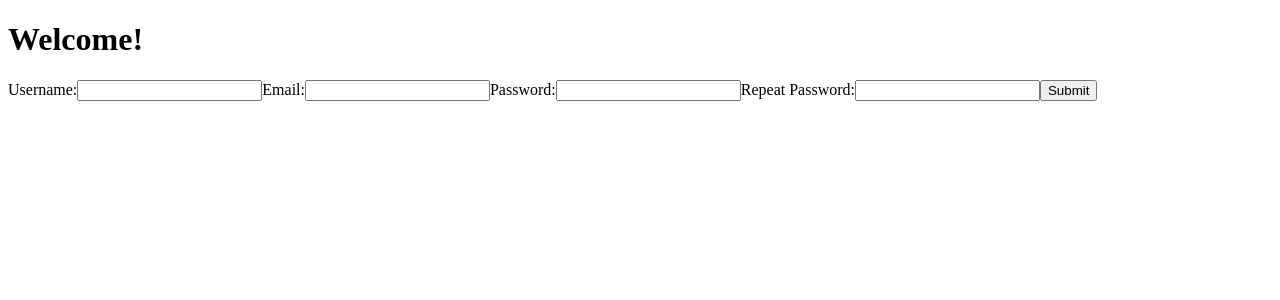
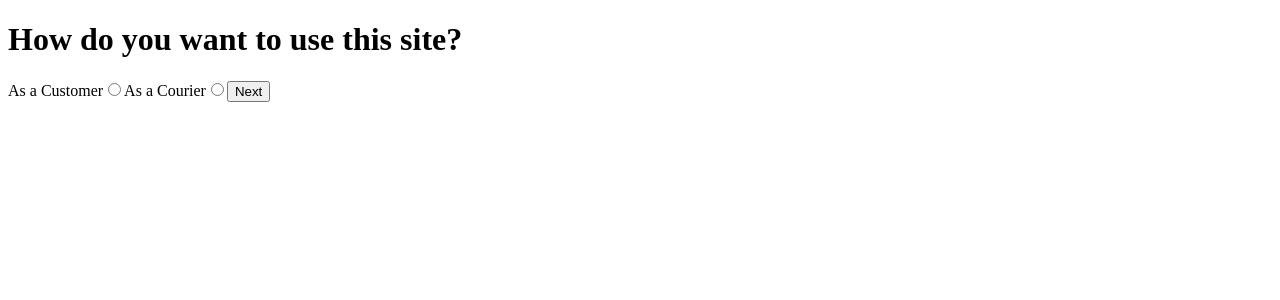
Before and after one commit to VadimPusiak788/delivery, a React app in the folder frontend/: page / in a window 1280 px wide. Shown: the top 300 px of the page. Built offline with nearby package versions, Linux system fonts and the light colour scheme; the HTML template or start-up script is replaced by a standard one.

Commit message:
Implemented WelcomePage component
- Working Login
- Working Registration
- Setup core App functionality needed in future

```diff
--- a/frontend/src/components/App.js
+++ b/frontend/src/components/App.js
@@ -1,37 +1,155 @@
 import React, { Component } from 'react';
 import { render } from "react-dom";
-import { RegistrationForm } from './registration.js';
+import { RegistrationForm, LoginForm } from './registration.js';
+import { RadioForm } from './form.js';
 
 const Registration = (props) => {
     if (props.role === 'Customer') {
-        return <RegistrationForm url="/api/registration/customer/"/>
+        return <RegistrationForm
+            url="/api/registration/customer/"
+            onLogin={props.onLogin}
+        />
     } else if (props.role === 'Courier') {
-        return <RegistrationForm url="/api/registration/courier/"/>
+        return <RegistrationForm
+            url="/api/registration/courier/"
+            onLogin={props.onLogin}
+        />
     } else {
-        return <div>Unknown role</div>
+        return <h1> Unknown role</h1>
     }
 }
 
-const Welcome = (props) => {
-    return (
-        <div>
-            <h1> Welcome! </h1>
-            <Registration role={props.role}/>
-        </div>
-    )
+const Login = (props) => {
+    return <LoginForm url="/api/login/" onLogin={props.onLogin}/>
 }
+
+class WelcomePage extends Component {
+    constructor(props) {
+        super(props);
+        this.state = {
+            step: 'ChooseRole',
+            auth: 'Register',
+            role: 'Customer',
+        }
+        this.props = props;
+
+        this.handleRoleChoice = this.handleRoleChoice.bind(this);
+        this.handleRoleChange = this.handleRoleChange.bind(this);
+        this.handleAuthChoice = this.handleAuthChoice.bind(this);
+        this.handleAuthChange = this.handleAuthChange.bind(this);
+
+        this.onLogin = this.onLogin.bind(this);
+    }
+
+    handleRoleChange(e) {
+        this.setState({role: e.target.value});
+    }
+
+    handleRoleChoice(e) {
+        e.preventDefault();
+        this.setState({step: 'ChooseAuth'});
+    }
+
+    choose_role() {
+        let choices = [
+            ["Customer", "As a Customer"],
+            ["Courier", "As a Courier"],
+        ];
+        return <RadioForm
+            header="How do you want to use this site?"
+            choices={choices}
+            onChange={this.handleRoleChange}
+            onSubmit={this.handleRoleChoice}
+            submit="Next"
+        />
+    }
+
+    handleAuthChange(e) {
+        this.setState({auth: e.target.value});
+    }
+
+    handleAuthChoice(e) {
+        e.preventDefault();
+        this.setState({step: 'Auth'});
+    }
+
+    choose_auth() {
+        let choices = [
+            ["Register", "No. Sign me up!"],
+            ["Login", "Yes. Log-In"],
+        ];
+        return <RadioForm
+            header="Welcome. Do you already have an account?"
+            choices={choices}
+            onChange={this.handleAuthChange}
+            onSubmit={this.handleAuthChoice}
+            submit="Next"
+        />
+    }
+
+    onLogin(auth_key) {
+        let data = {
+            role: this.state.role,
+            auth_key: auth_key,
+        };
+        this.props.onLogin(data);
+    }
+
+    auth() {
+        if (this.state.auth === 'Register') {
+            return this.register()
+        } else if (this.state.auth === 'Login') {
+            return this.login()
+        } else {
+            return <h1> Something went wrong </h1>
+        }
+    }
+
+    register() {
+        return <Registration role={this.state.role} onLogin={this.onLogin}/>
+    }
+
+    login() {
+        return <Login onLogin={this.onLogin}/>
+    }
+
+    render() {
+        if (this.state.step === 'ChooseRole') {
+            return this.choose_role()
+        } else if (this.state.step === 'ChooseAuth') {
+            return this.choose_auth()
+        } else if (this.state.step === 'Auth') {
+            return this.auth()
+        } else {
+            return <h1>Something went wrong</h1>
+        }
+    }
+}
+
 
 class App extends Component {
     constructor(props) {
         super(props);
         this.state = {
             role: 'Customer',
+            step: 'Auth',
         };
+
+        this.onLogin = this.onLogin.bind(this);
     }
 
+    onLogin(data) {
+        let {role, auth_key} = data;
+        console.log(data);
+        this.setState({step: 'Main'})
+    }
 
     render() {
-        return <Welcome role={this.state.role}/>
+        if (this.state.step === 'Auth') {
+            return <WelcomePage onLogin={this.onLogin}/>
+        } else {
+            return <h1> Not implemented </h1>
+        }
     }
 }
 
--- /dev/null
+++ b/frontend/src/components/form.js
@@ -0,0 +1,69 @@
+import React, { Component } from 'react';
+
+const Form = (props) => {
+    return (
+        <div>
+            <h1>{props.header}</h1>
+            <form className={props.className} onSubmit={props.onSubmit}>
+                {props.children}
+                <input type="submit" value={props.submit}/>
+            </form>
+        </div>
+    )
+}
+
+class RadioForm extends Component {
+    constructor(props) {
+        super(props);
+        this.state = {
+            selected: undefined,
+        }
+        this.props = props;
+
+        this.handleChange = this.handleChange.bind(this);
+    }
+
+    handleChange(e) {
+        this.setState({checked: e.target.value});
+        this.props.onChange(e);
+    }
+
+    render() {
+        const choices = this.props.choices.map((req) => {
+            let [choice, desc] = req;
+            let res = (
+                <label key={choice}>
+                    {desc}
+                    <input type="radio"
+                        value={choice}
+                        onChange={this.handleChange}
+                        checked={this.state.checked === choice}
+                    />
+                </label>
+            );
+            return res;
+        });
+        const className = (this.props.className == undefined)
+            ? "radio-form" : `radio-form ${this.props.className}`;
+
+        return <Form
+            className={className}
+            header={this.props.header}
+            onSubmit={this.props.onSubmit}
+            submit={this.props.submit}
+        >
+            {choices}
+        </Form>
+    }
+}
+
+const FormInput = (props) => {
+    return (
+        <label className="form-input">
+            {props.label}
+            <input type={props.type} value={props.content} onChange={props.onChange}/>
+        </label>
+    )
+}
+
+export {Form, RadioForm, FormInput}
--- a/frontend/src/components/registration.js
+++ b/frontend/src/components/registration.js
@@ -1,4 +1,5 @@
 import React, { Component } from 'react';
+import { Form, FormInput } from './form.js';
 
 
 class RegistrationForm extends Component {
@@ -11,6 +12,7 @@ class RegistrationForm extends Component {
             password2: "",
         };
         this.url = props.url;
+        this.onLogin = props.onLogin;
 
         this.handleUsername = this.handleUsername.bind(this);
         this.handleEmail = this.handleEmail.bind(this);
@@ -35,10 +37,6 @@ class RegistrationForm extends Component {
         this.setState({password2: event.target.value});
     }
 
-    handlePassword(e) {
-        this.setState({password: event.target.value});
-    }
-
     handleSubmit(e) {
         e.preventDefault();
 
@@ -58,12 +56,21 @@ class RegistrationForm extends Component {
             }
         })
             .then(response => response.json())
-            .then(data => console.log(data));
+            .then(data => {
+                console.log(data)
+                let {key} = data;
+                this.onLogin(key);
+            });
     }
 
     render() {
         return (
-            <form className='login-form' onSubmit={this.handleSubmit}>
+            <Form
+                className='login-form'
+                header='Welcome'
+                onSubmit={this.handleSubmit}
+                submit="Submit"
+            >
                 <FormInput
                     label="Username:"
                     type="text"
@@ -88,19 +95,94 @@ class RegistrationForm extends Component {
                     content={this.state.password2}
                     onChange={this.handlePassword2}
                 />
-                <input type="submit" value="Submit" />
-            </form>
+            </Form>
         )
     }
 }
 
-const FormInput = (props) => {
-    return (
-        <label className="form-input">
-            {props.label}
-            <input type={props.type} value={props.content} onChange={props.onChange}/>
-        </label>
-    )
+class LoginForm extends Component {
+    constructor(props) {
+        super(props);
+        this.state = {
+            username: "",
+            email: "",
+            password: "",
+        };
+        this.url = props.url;
+        this.onLogin = props.onLogin;
+
+        this.handleUsername = this.handleUsername.bind(this);
+        this.handleEmail = this.handleEmail.bind(this);
+        this.handlePassword = this.handlePassword.bind(this);
+        this.handleSubmit = this.handleSubmit.bind(this);
+    }
+
+    handleUsername(e) {
+        this.setState({username: event.target.value});
+    }
+
+    handleEmail(e) {
+        this.setState({email: event.target.value});
+    }
+
+    handlePassword(e) {
+        this.setState({password: event.target.value});
+    }
+
+    handleSubmit(e) {
+        e.preventDefault();
+
+        const data = {
+            username: this.state.username,
+            email: this.state.email,
+            password: this.state.password,
+        };
+        console.log(data);
+
+        fetch(this.url, {
+            method: 'POST',
+            body: JSON.stringify(data),
+            headers: {
+                'Content-Type': 'application/json'
+            }
+        })
+            .then(response => response.json())
+            .then(data => {
+                console.log(data)
+                let {key} = data;
+                this.onLogin(key);
+            });
+    }
+
+    render() {
+        return (
+            <Form
+                className='login-form'
+                header='Welcome Back!'
+                onSubmit={this.handleSubmit}
+                submit="Log-In"
+            >
+                <FormInput
+                    label="Username:"
+                    type="text"
+                    content={this.state.username}
+                    onChange={this.handleUsername}
+                />
+                <FormInput
+                    label="Email:"
+                    type="text"
+                    content={this.state.email}
+                    onChange={this.handleEmail}
+                />
+                <FormInput
+                    label="Password:"
+                    type="password"
+                    content={this.state.password}
+                    onChange={this.handlePassword}
+                />
+            </Form>
+        )
+    }
 }
 
-export {RegistrationForm};
+export {LoginForm, RegistrationForm};
```
